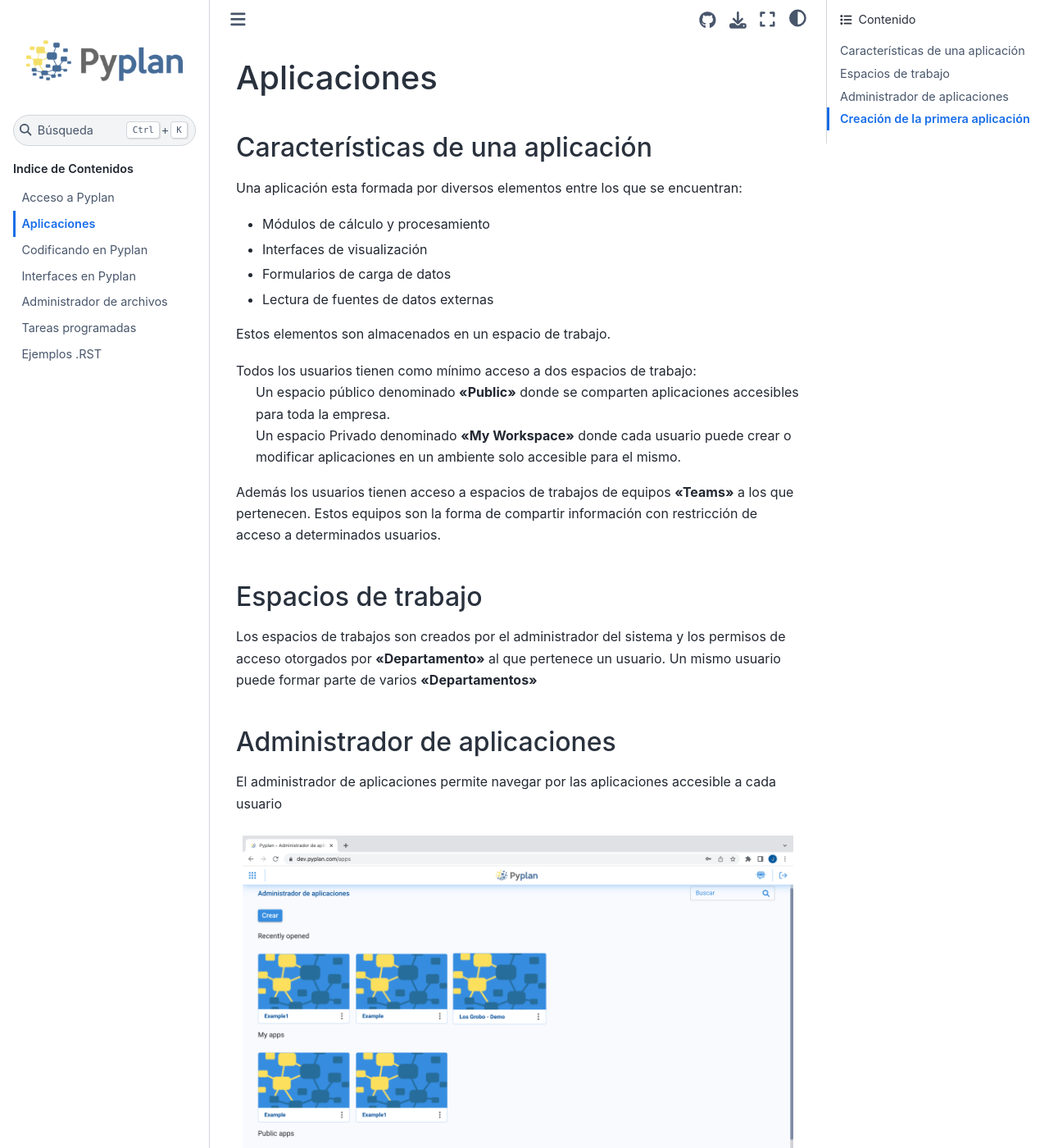
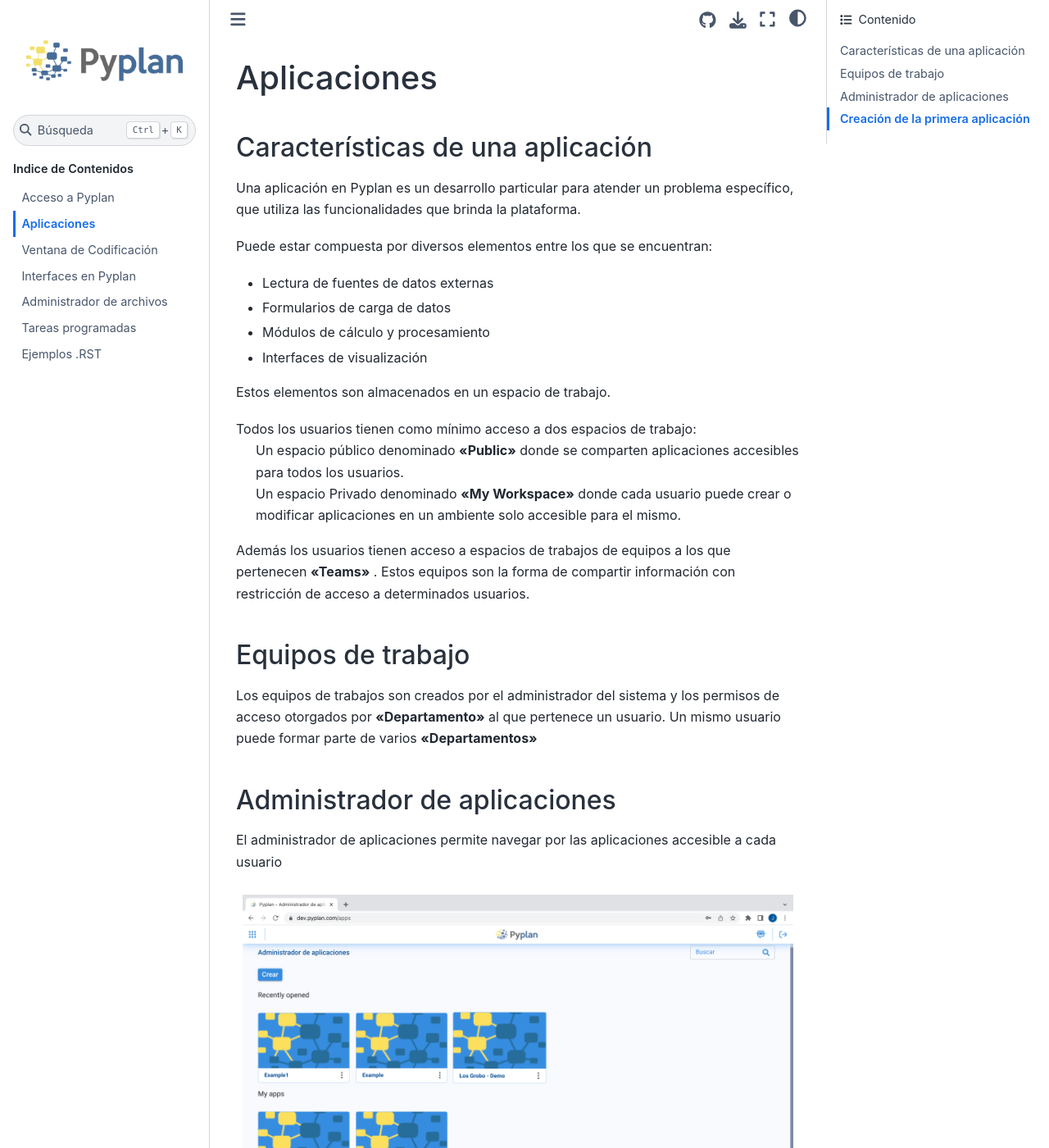
Before and after one commit to pyplan/pyplan, a Sphinx documentation site: the page built from docs/applications/index.rst, in a window 1280 px wide and 1400 px high. Shown: the whole window at 82% size. Built offline with Sphinx 7.4.7 and the Sphinx Book theme 1.1.4, drawn with Linux system fonts in a browser that asks for light colours; pages that are not in the unit, such as notebooks, are missing from menus; some of the changed text lies outside the part shown.

Commit message:
tercer intento

```diff
--- a/docs/applications/index.rst
+++ b/docs/applications/index.rst
@@ -4,26 +4,30 @@
 Características de una aplicación
 =================================
 
-Una aplicación esta formada por diversos elementos entre los que se encuentran:
+Una aplicación en Pyplan es un desarrollo particular para atender un problema específico,
+que utiliza las funcionalidades que brinda la plataforma.
+
+Puede estar compuesta por diversos elementos entre los que se encuentran:
 
 .. list
+* Lectura de fuentes de datos externas
+* Formularios de carga de datos
 * Módulos de cálculo y procesamiento
 * Interfaces de visualización
-* Formularios de carga de datos
-* Lectura de fuentes de datos externas
+
 
 Estos elementos son almacenados en un espacio de trabajo.
 
 | Todos los usuarios tienen como mínimo acceso a dos espacios de trabajo:
-| 	Un espacio público denominado **"Public"** donde se comparten aplicaciones accesibles para toda la empresa.
+| 	Un espacio público denominado **"Public"** donde se comparten aplicaciones accesibles para todos los usuarios.
 | 	Un espacio Privado denominado **"My Workspace"** donde cada usuario puede crear o modificar aplicaciones en un ambiente solo accesible para el mismo.
-Además los usuarios tienen acceso a espacios de trabajos de equipos **"Teams"** a los que pertenecen. Estos equipos son la forma de compartir información con restricción de acceso a determinados usuarios.
+Además los usuarios tienen acceso a espacios de trabajos de equipos a los que pertenecen **"Teams"** . Estos equipos son la forma de compartir información con restricción de acceso a determinados usuarios.
 
 
 ===================
-Espacios de trabajo
+Equipos de trabajo
 ===================
-Los espacios de trabajos son creados por el administrador del sistema y los permisos de acceso otorgados por **"Departamento"** al que pertenece un usuario.
+Los equipos de trabajos son creados por el administrador del sistema y los permisos de acceso otorgados por **"Departamento"** al que pertenece un usuario.
 Un mismo usuario puede formar parte de varios **"Departamentos"**
 
 =============================
@@ -38,9 +42,9 @@
 
 .. figure:: images/opciones_de_apps.png
 
-=====
+=================================
 Creación de la primera aplicación
-=====
+=================================
 
 Pyplan es un ambiente de desarrollo integrado de aplicaciones pensado para usuarios sin conocimientos de programación.
 Es por esto que la forma de construir la lógica de calculo y procesamiento de las aplicaciones es a través de bloques o pasos de cálculo representados por nodos en un diagrama de influencia.
```
Also changed, not shown: docs/code/index.rst (+156 -30 lines), docs/code/images/asistente_csv.png (added), docs/code/images/entrada_tabla.png (added), docs/code/images/menu_codigo_diagrama.png, docs/code/images/nodo_def_pv_res.png (added), docs/code/images/nodo_lectura.png (added), docs/code/images/propiedades_grales_nodo.png (added), docs/code/images/propiedades_sa-_nodo.png (added), docs/code/images/resultado+doc.png (added), docs/code/images/tipo_de_ent_datos.png (added), docs/code/images/tipos_nodo.png (added), docs/lista_del_word.rst (renamed from docs/lista del word.rst), 6 other files.
